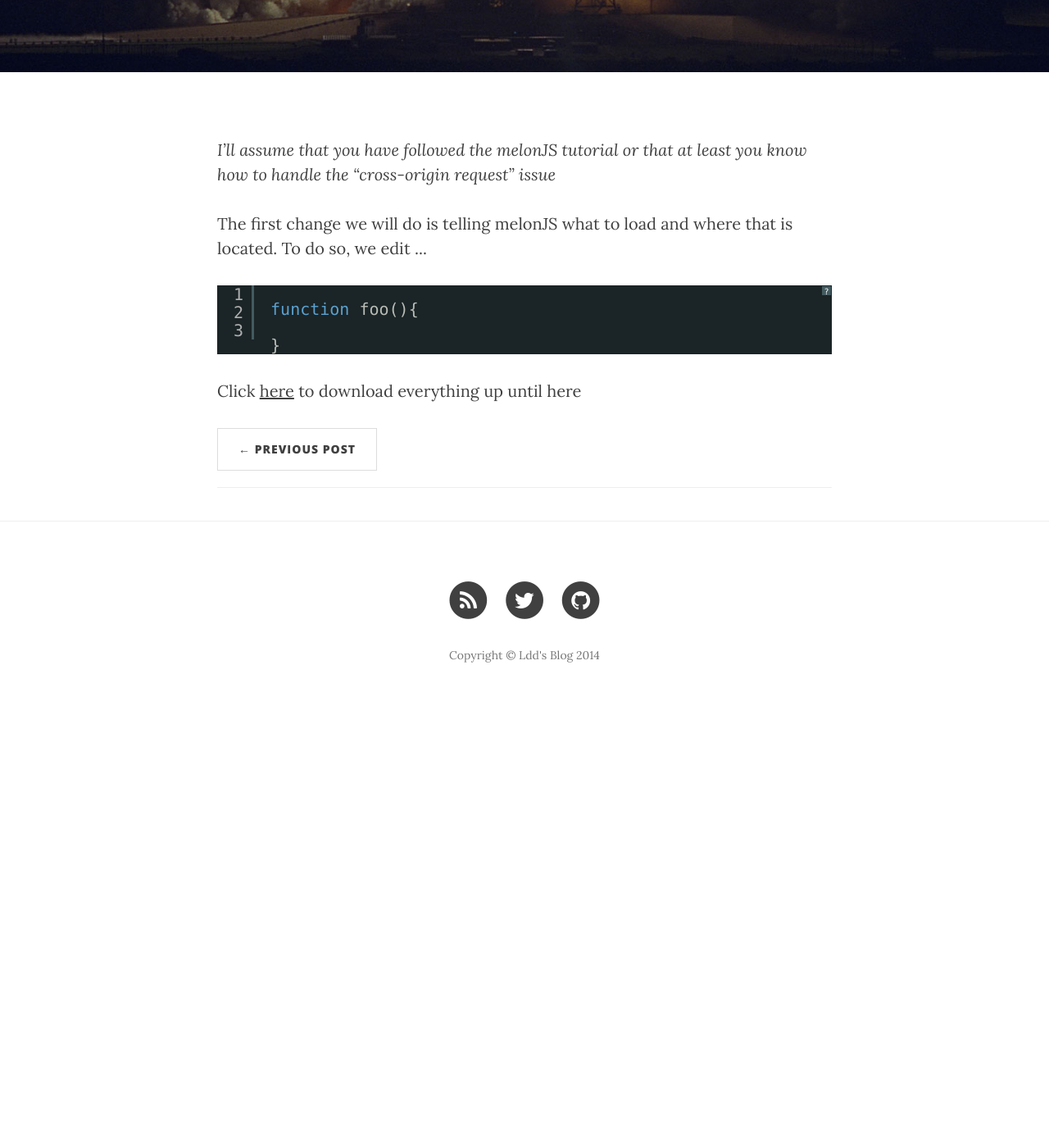
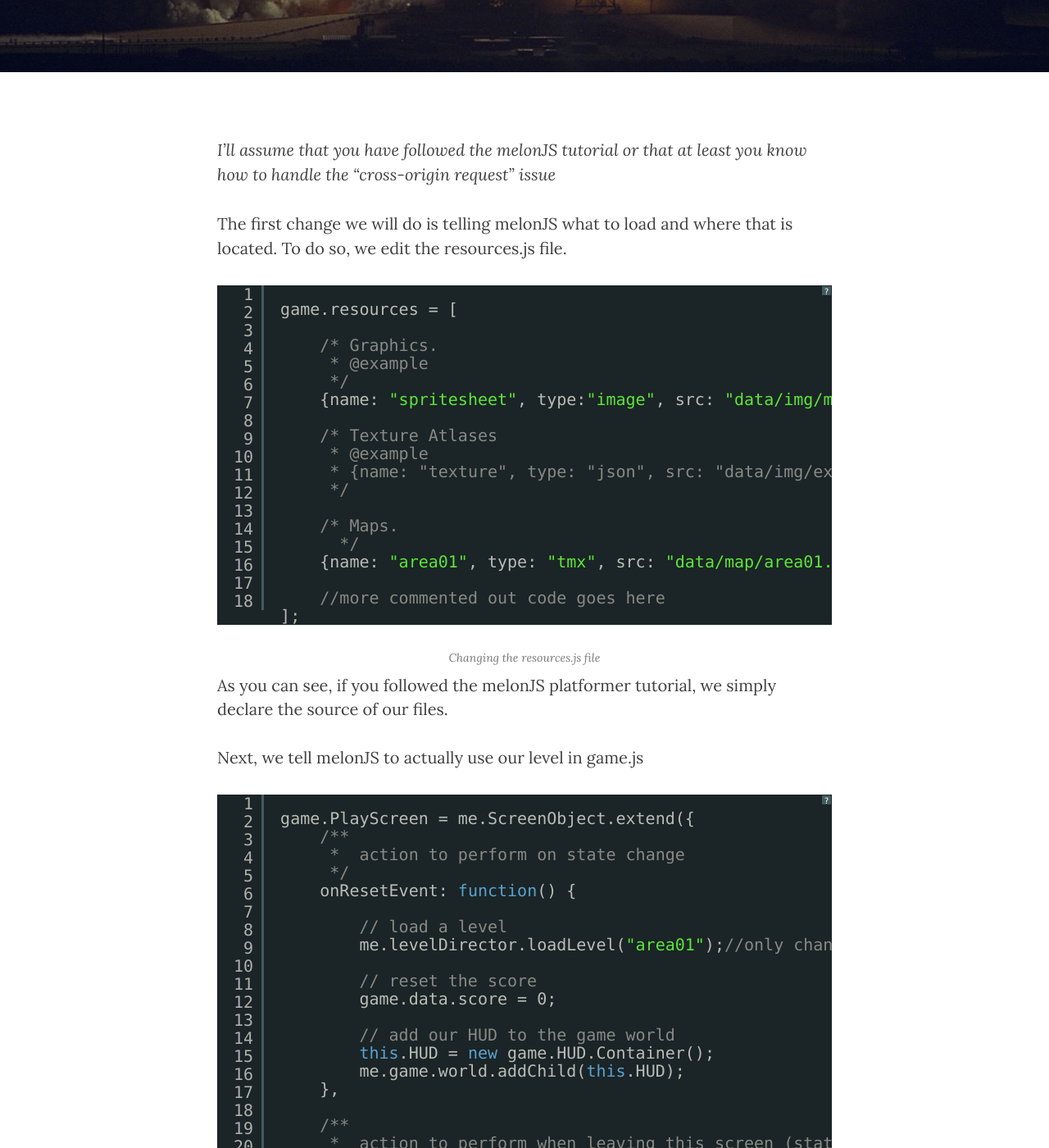
Before and after one commit to ldd/ldd.github.io, a Jekyll site: the page built from _posts/2014-12-06-isometric-tutorial-part2.markdown, in a window 1280 px wide and 1400 px high, scrolled down 448 px. Shown: the whole window at 82% size. Built offline with Jekyll 4.4.1, drawn with Linux system fonts in a browser that asks for light colours; nearby versions of some CDN libraries; comment, search, counter and statistics services are not loaded; before the commit the page ends 1323 px from its top, so only the background shows below that; some of the changed text lies outside the part shown.

Commit message:
added part3, changed readme

```diff
--- a/_posts/2014-12-06-isometric-tutorial-part2.markdown
+++ b/_posts/2014-12-06-isometric-tutorial-part2.markdown
@@ -11,13 +11,63 @@
 <i>I'll assume that you have followed the melonJS tutorial or that at least you know how to handle the "cross-origin request" issue</i>
 
 <p>
-The first change we will do is telling melonJS what to load and where that is located. To do so, we edit ...
+The first change we will do is telling melonJS what to load and where that is located. To do so, we edit the resources.js file.
+<pre class="brush: js">
+game.resources = [
+
+    /* Graphics.
+     * @example
+     */
+    {name: "spritesheet", type:"image", src: "data/img/map/spritesheet.png"},
+
+    /* Texture Atlases
+     * @example
+     * {name: "texture", type: "json", src: "data/img/example_tps.json"},
+     */
+
+    /* Maps.
+      */
+    {name: "area01", type: "tmx", src: "data/map/area01.tmx"},
+
+    //more commented out code goes here
+];
+</pre>
+<span class="caption text-muted">Changing the resources.js file</span>
+As you can see, if you followed the melonJS platformer tutorial, we simply declare the source of our files.
 </p>
+
+<p>
+Next, we tell melonJS to actually use our level in game.js
 <pre class="brush: js">
-function foo(){
+game.PlayScreen = me.ScreenObject.extend({
+    /**
+     *  action to perform on state change
+     */
+    onResetEvent: function() {
 
-}
+        // load a level
+        me.levelDirector.loadLevel("area01");//only change needed
+
+        // reset the score
+        game.data.score = 0;
+
+        // add our HUD to the game world
+        this.HUD = new game.HUD.Container();
+        me.game.world.addChild(this.HUD);
+    },
+
+    /**
+     *  action to perform when leaving this screen (state change)
+     */
+    onDestroyEvent: function() {
+        // remove the HUD from the game world
+        me.game.world.removeChild(this.HUD);
+    }
+});
 </pre>
+<span class="caption text-muted">Changing the game.js file</span>
+</p>
 <p>
+Believe it or not, that is all that is needed to get an isometric game running.
 Click <a href="https://github.com/ldd/boilerplate/archive/v0.2.0.zip">here</a> to download everything up until here
 </p>
--- /dev/null
+++ b/_posts/2014-12-06-isometric-tutorial-part3.markdown
@@ -0,0 +1,116 @@
+---
+layout:     post
+title:      "Tutorial Part 3: Adding our main Player"
+subtitle:   "Action at last"
+date:       2014-12-06 12:00:00
+author:     "Ldd"
+header-img: "img/post-bg-04.jpg"
+highlight-code: true
+---
+
+<p>
+Let's add a character now. The first change we will do is to add our character sheet to the resources.js file.
+<pre class="brush: js">
+game.resources = [
+
+    /* Graphics.
+     * @example
+     */
+    // our level tileset
+    {name: "spritesheet", type:"image", src: "data/img/map/spritesheet.png"},
+    //the main player spritesheet
+    {name: "player_spritesheet", type:"image", src: "data/img/map/player.png"},
+
+    /* Maps.
+      */
+    {name: "area01", type: "tmx", src: "data/map/area01.tmx"},
+
+    //more commented out code goes here
+];
+</pre>
+<span class="caption text-muted">Changing the resources.js file</span>
+</p>
+
+<p>
+Next, we need to actually create a character. We do so by modifying our player in js/entities/entities.js
+<pre class="brush: js">
+init: function(x, y, settings) {
+    // call the constructor
+    this._super(me.Entity, 'init', [x, y, settings]);
+
+    // set the default horizontal & vertical speed (accel vector)
+    this.body.setVelocity(3, 15);
+
+    // set the display to follow our position on both axis
+    me.game.viewport.follow(this.pos, me.game.viewport.AXIS.BOTH);
+
+    // ensure the player is updated even when outside of the viewport
+    this.alwaysUpdate = true;
+
+    // define a basic walking animation (using all frames)
+    this.renderable.addAnimation("walk",  [0, 1, 2, 3, 4, 5, 6, 7]);
+    // define a standing animation (using the first frame)
+    this.renderable.addAnimation("stand",  [0]);
+    // set the standing animation as default
+    this.renderable.setCurrentAnimation("stand");
+},
+</pre>
+<span class="caption text-muted">Changing the resources.js file</span>
+Keep in mind that this is ...
+</p>
+<p>
+<pre class="brush: js">
+update: function(dt) {
+
+    if (me.input.isKeyPressed('left')) {
+        // flip the sprite on horizontal axis
+        this.flipX(true);
+        // update the entity velocity
+        this.body.vel.x -= this.body.accel.x * me.timer.tick;
+        // change to the walking animation
+        if (!this.renderable.isCurrentAnimation("walk")) {
+            this.renderable.setCurrentAnimation("walk");
+        }
+    } else if (me.input.isKeyPressed('right')) {
+        // unflip the sprite
+        this.flipX(false);
+        // update the entity velocity
+        this.body.vel.x += this.body.accel.x * me.timer.tick;
+        // change to the walking animation
+        if (!this.renderable.isCurrentAnimation("walk")) {
+            this.renderable.setCurrentAnimation("walk");
+        }
+    } else {
+        this.body.vel.x = 0;
+        // change to the standing animation
+        this.renderable.setCurrentAnimation("stand");
+    }
+
+    if (me.input.isKeyPressed('jump')) {
+        // make sure we are not already jumping or falling
+        if (!this.body.jumping && !this.body.falling) {
+            // set current vel to the maximum defined value
+            // gravity will then do the rest
+            this.body.vel.y = -this.body.maxVel.y * me.timer.tick;
+            // set the jumping flag
+            this.body.jumping = true;
+        }
+
+    }
+
+    // apply physics to the body (this moves the entity)
+    this.body.update(dt);
+
+    // handle collisions against other shapes
+    me.collision.check(this);
+
+    // return true if we moved or if the renderable was updated
+    return (this._super(me.Entity, 'update', [dt]) || this.body.vel.x !== 0 || this.body.vel.y !== 0);
+}
+</pre>
+<span class="caption text-muted">Changing the resources.js file</span>
+</p>
+<p>
+And now we have a character!
+Click <a href="https://github.com/ldd/boilerplate/archive/v0.3.0.zip">here</a> to download everything up until here
+</p>
--- a/about.html
+++ b/about.html
@@ -2,9 +2,7 @@
 layout: page
 title: "About"
 description: "This is what I do."
-header-img: "/img/about-bg.jpg"
+header-img: "img/post-bg-04.jpg"
 ---
 
-<p>Random human being trying to make sense of programming using Javascript</p>
-
-<p>Lorem ipsum dolor sit amet, consectetur adipisicing elit. Nostrum molestiae debitis nobis, quod sapiente qui voluptatum, placeat magni repudiandae accusantium fugit quas labore non rerum possimus, corrupti enim modi! Et.</p>
+<p>Random human being trying to make sense of programming using Javascript.</p>
--- a/contact.html
+++ b/contact.html
@@ -2,7 +2,7 @@
 layout: page
 title: "Contact"
 description: "Have questions? I have answers (maybe)."
-header-img: "/img/contact-bg.jpg"
+header-img: "img/contact-bg.jpg"
 ---
 
 <p>Want to get in touch with me? Fill out the form below to send me a message and I will try to get back to you within 24 hours!</p>
```
Also changed, not shown: README.md.
